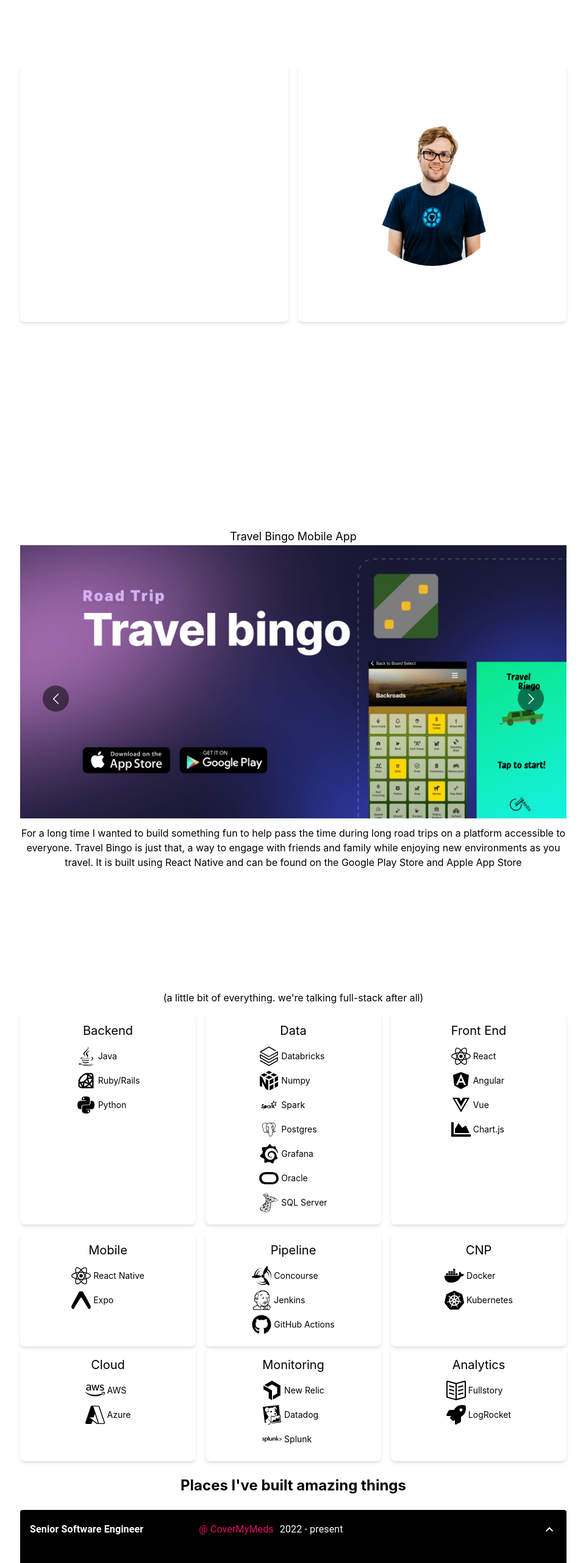
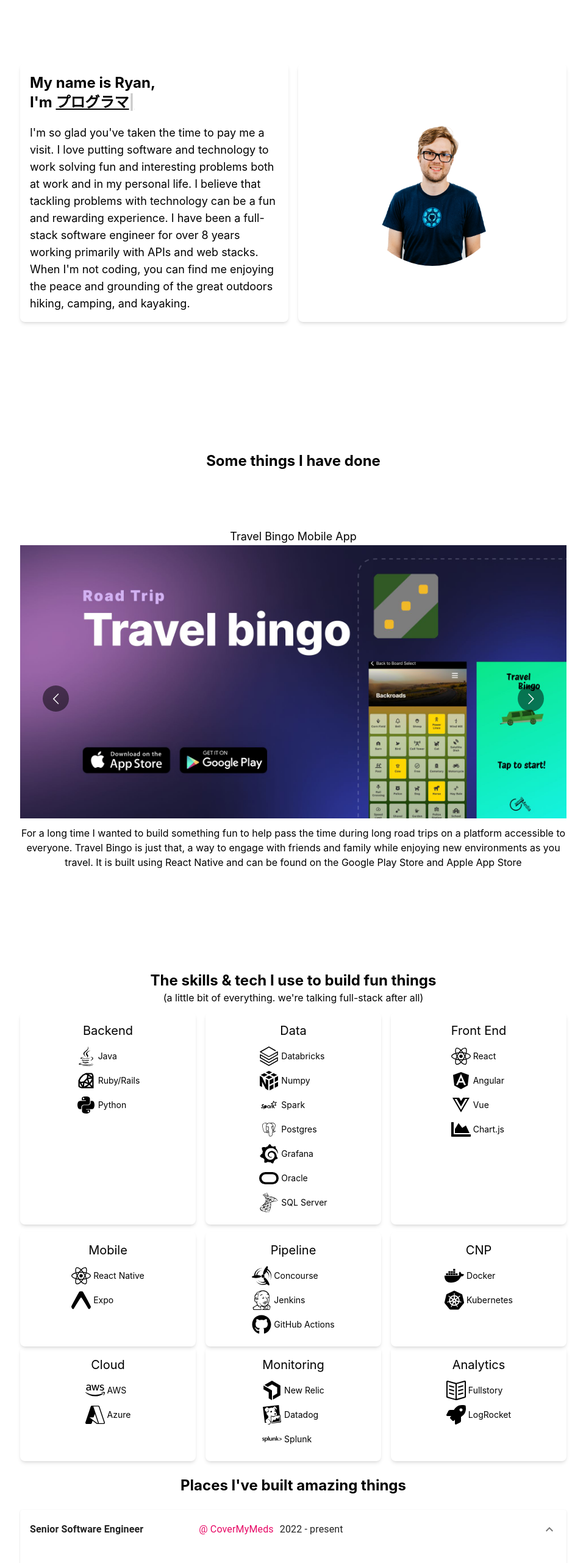
Before and after one commit to r-carroll/carrollmedia, a Next.js app: page / in a window 1280 px wide. Shown: the part 1020-3583 px from the top of the page at 61% size, without its empty margins (159-1120 px from the left). Built offline with nearby package versions, Linux system fonts and the light colour scheme.

Commit message:
fix light and dark theme

```diff
--- a/app/components/about.tsx
+++ b/app/components/about.tsx
@@ -7,7 +7,7 @@
     <section id="about" className="h-screen min-h-fit flex items-center justify-center ">
         <div className="grid grid-cols-1 gap-4 md:grid-cols-2 lg:grid-cols-2 xl:grid-cols-2">
           <div className="col-span-1 order-last md:order-first lg:order-first xl:order-first p-4 rounded-lg shadow-md">
-            <h2 className="text-2xl font-bold text-white mb-5">{"My name is Ryan,"} <br /> {" I'm "}
+            <h2 className="text-2xl font-bold mb-5">{"My name is Ryan,"} <br /> {" I'm "}
             <u>
               <ReactTyped
               strings={[
@@ -25,7 +25,7 @@
                         ></ReactTyped>
             </u>
             </h2>
-            <p className="text-lg text-white">
+            <p className="text-lg ">
             I'm so glad you've taken the time to pay me a visit. I love putting
           software and technology to work solving fun and interesting problems
           both at work and in my personal life. I believe that tackling problems
--- a/app/components/projects.tsx
+++ b/app/components/projects.tsx
@@ -14,7 +14,7 @@
 
   return (
     <section id='projects' className="min-h-fit items-center justify-center my-6 text-center">
-      <h1 className="text-2xl font-bold text-white pb-7">Some things I have done</h1>
+      <h1 className="text-2xl font-bold pb-7">Some things I have done</h1>
       <Carousel
         responsive={responsive}
         infinite={true}
--- a/app/components/resume.tsx
+++ b/app/components/resume.tsx
@@ -13,12 +13,20 @@
       setExpanded(isExpanded ? panel : false);
     };
 
+    const theme = createTheme({
+      colorSchemes: {
+        dark: true,
+      },
+    });
+
   return (
     <>
-    <h2 id="resume" className="text-2xl font-bold mt-6 mb-6 text-center">Places I've built amazing things</h2><div>
-      <Accordion expanded={expanded === 'panel1'} onChange={handleChange('panel1')} sx={{ backgroundColor: "black", color: "white", border: "2px", borderColor: "grey" }}>
+    <h2 id="resume" className="text-2xl font-bold mt-6 mb-6 text-center">Places I've built amazing things</h2>
+    <div>
+      <ThemeProvider theme={theme}>
+        <Accordion expanded={expanded === 'panel1'} onChange={handleChange('panel1')} >
           <AccordionSummary
-          expandIcon={<ExpandMoreIcon sx={{color: "white"}}/>}
+            expandIcon={<ExpandMoreIcon />}
             aria-controls="panel1bh-content"
             id="panel1bh-header"
           >
@@ -39,9 +47,9 @@
           </ul>
           </AccordionDetails>
         </Accordion>
-      <Accordion expanded={expanded === 'panel2'} onChange={handleChange('panel2')} sx={{ backgroundColor: "black", color: "white", border: "2px", borderColor: "grey" }}>
+        <Accordion expanded={expanded === 'panel2'} onChange={handleChange('panel2')}>
           <AccordionSummary
-          expandIcon={<ExpandMoreIcon sx={{color: "white"}}/>}
+            expandIcon={<ExpandMoreIcon />}
             aria-controls="panel1bh-content"
             id="panel1bh-header"
           >
@@ -59,9 +67,9 @@
           </ul>
           </AccordionDetails>
         </Accordion>
-      <Accordion expanded={expanded === 'panel3'} onChange={handleChange('panel3')} sx={{ backgroundColor: "black", color: "white", border: "2px", borderColor: "grey" }}>
+        <Accordion expanded={expanded === 'panel3'} onChange={handleChange('panel3')} >
           <AccordionSummary
-          expandIcon={<ExpandMoreIcon sx={{color: "white"}}/>}
+            expandIcon={<ExpandMoreIcon />}
             aria-controls="panel1bh-content"
             id="panel1bh-header"
           >
@@ -79,9 +87,9 @@
           </ul>
           </AccordionDetails>
         </Accordion>
-      <Accordion expanded={expanded === 'panel4'} onChange={handleChange('panel4')} sx={{ backgroundColor: "black", color: "white", border: "2px", borderColor: "grey" }}>
+        <Accordion expanded={expanded === 'panel4'} onChange={handleChange('panel4')} >
           <AccordionSummary
-          expandIcon={<ExpandMoreIcon sx={{color: "white"}}/>}
+            expandIcon={<ExpandMoreIcon />}
             aria-controls="panel1bh-content"
             id="panel1bh-header"
           >
@@ -98,9 +106,9 @@
           </ul>
           </AccordionDetails>
         </Accordion>
-      <Accordion expanded={expanded === 'panel5'} onChange={handleChange('panel5')} sx={{ backgroundColor: "black", color: "white", border: "2px", borderColor: "grey" }}>
+        <Accordion expanded={expanded === 'panel5'} onChange={handleChange('panel5')} >
           <AccordionSummary
-          expandIcon={<ExpandMoreIcon sx={{color: "white"}}/>}
+            expandIcon={<ExpandMoreIcon />}
             aria-controls="panel1bh-content"
             id="panel1bh-header"
           >
@@ -117,6 +125,7 @@
           </ul>
           </AccordionDetails>
         </Accordion>
+      </ThemeProvider>
 
     </div></>
   )
--- a/app/components/skills.tsx
+++ b/app/components/skills.tsx
@@ -9,7 +9,7 @@
     <section id="skills" className="items-center justify-center mt-7 text-center">
       <br />
       <br />
-      <h1 className="text-2xl font-bold text-white">
+      <h1 className="text-2xl font-bold">
         The skills & tech I use to build fun things
       </h1>
       <p>(a little bit of everything. we're talking full-stack after all)</p>
```
Also changed, not shown: 2 other files (tests, documents, lock files or other folders). Lines whose indentation alone changed are shown as unchanged.
